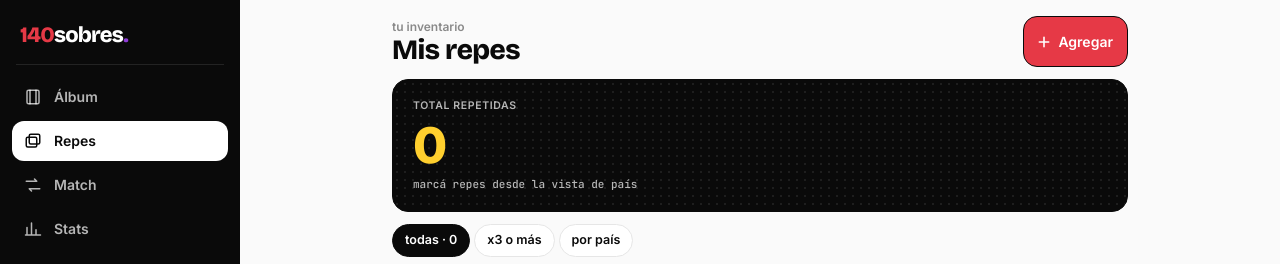
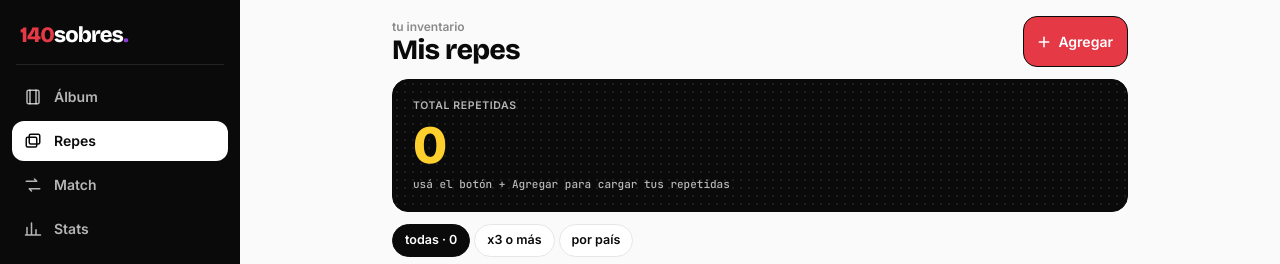
Before and after one commit to anwarjamis/140sobres, a Next.js app: page /repes in a window 1280 px wide. Shown: the top 264 px of the page. Built offline with nearby package versions, Linux system fonts and the light colour scheme; no server answers.

Commit message:
fix: actualizar texto de repes vacías

```diff
--- a/app/(app)/repes/page.tsx
+++ b/app/(app)/repes/page.tsx
@@ -159,7 +159,7 @@ export default function RepesPage() {
               style={{ fontSize: 11, opacity: 0.7, marginTop: 2 }}
             >
               {totalRepes === 0
-                ? "marcá repes desde la vista de país"
+                ? "usá el botón + Agregar para cargar tus repetidas"
                 : `${uniqueDupes} láminas distintas listas para cambio`}
             </div>
           </div>
```
